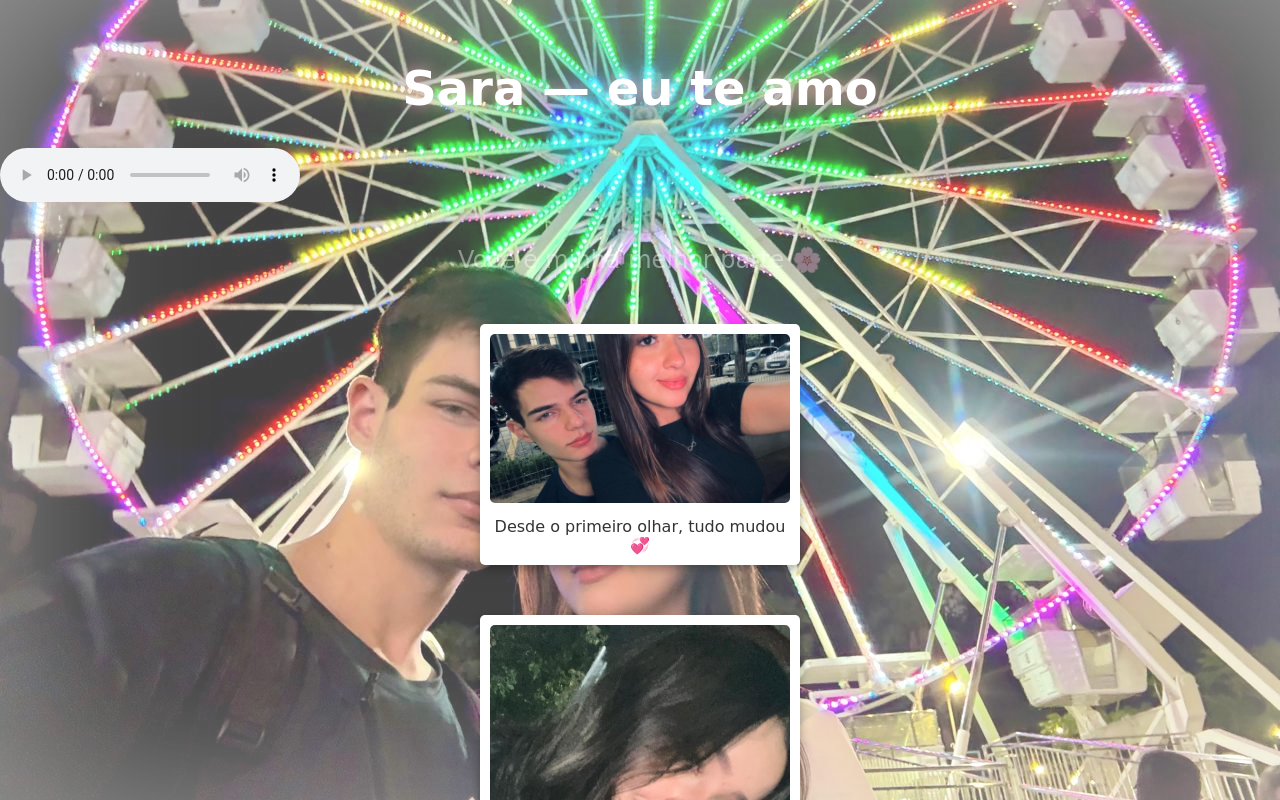
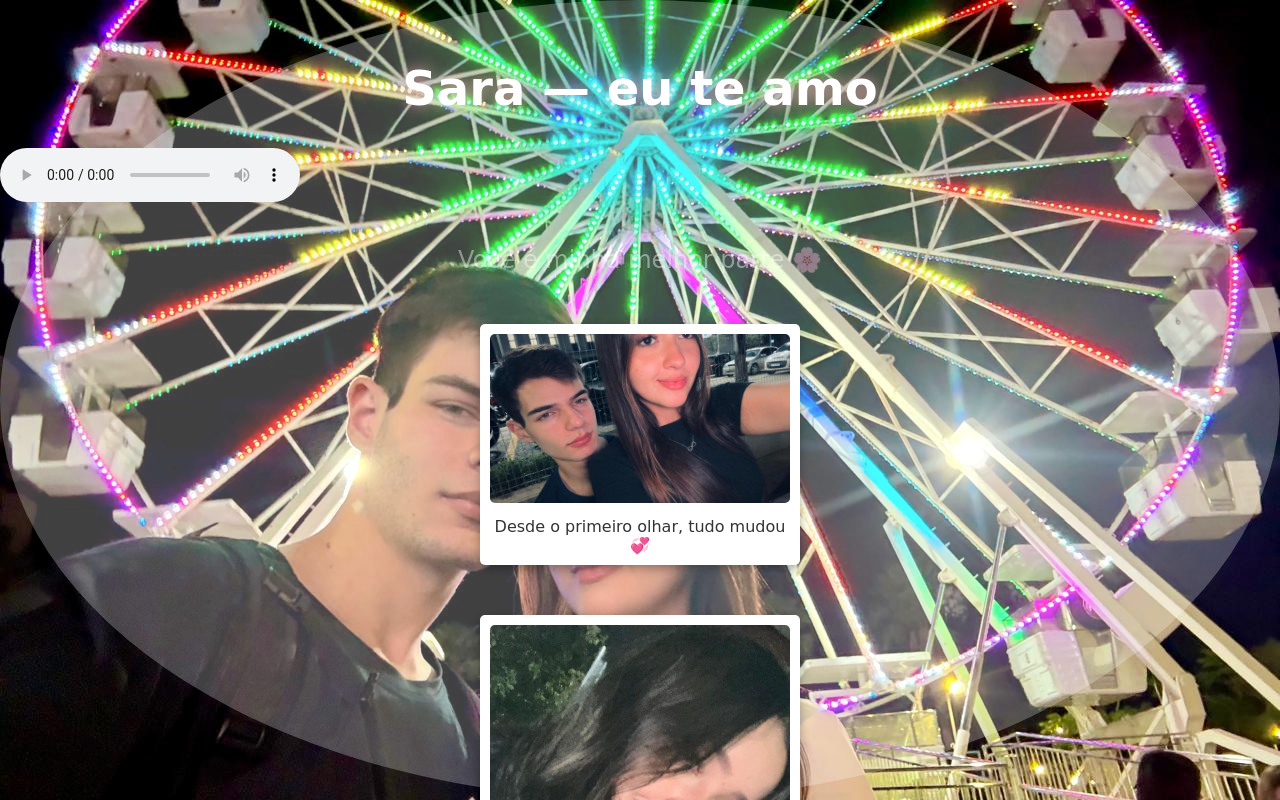
Before and after one commit to Magdiel32/Presente-Sara, a plain HTML site: page index.html in a window 1280 px wide. Shown: the top 800 px of the page. Drawn offline with Linux system fonts and the light colour scheme.

Commit message:
Refactor index.html for improved layout and styling
Updated HTML structure and styles for better presentation.

```diff
--- a/index.html
+++ b/index.html
@@ -21,8 +21,8 @@ body::before {
   content: "";
   position: fixed;
   inset: 0;
-  background: rgba(255,255,255,0.25);
-  box-shadow: inset 0 0 200px rgba(255,255,255,0.5);
+  background: rgba(255,255,255,0.25); /* clareia a imagem */
+  border-radius: 50%; /* bordas suaves estilo marca d’água */
   z-index: -1;
 }
 
@@ -99,7 +99,7 @@ html {
 
 <!-- 🎵 Áudio -->
 <audio id="musica" controls>
-  <!-- pra ativar autoplay depois, adicione autoplay muted -->
+  <!-- Para ativar autoplay no futuro, adicione: autoplay muted -->
   <source src="SEU_LINK_DO_AUDIO_AQUI.mp3" type="audio/mp3">
 </audio>
 
```
